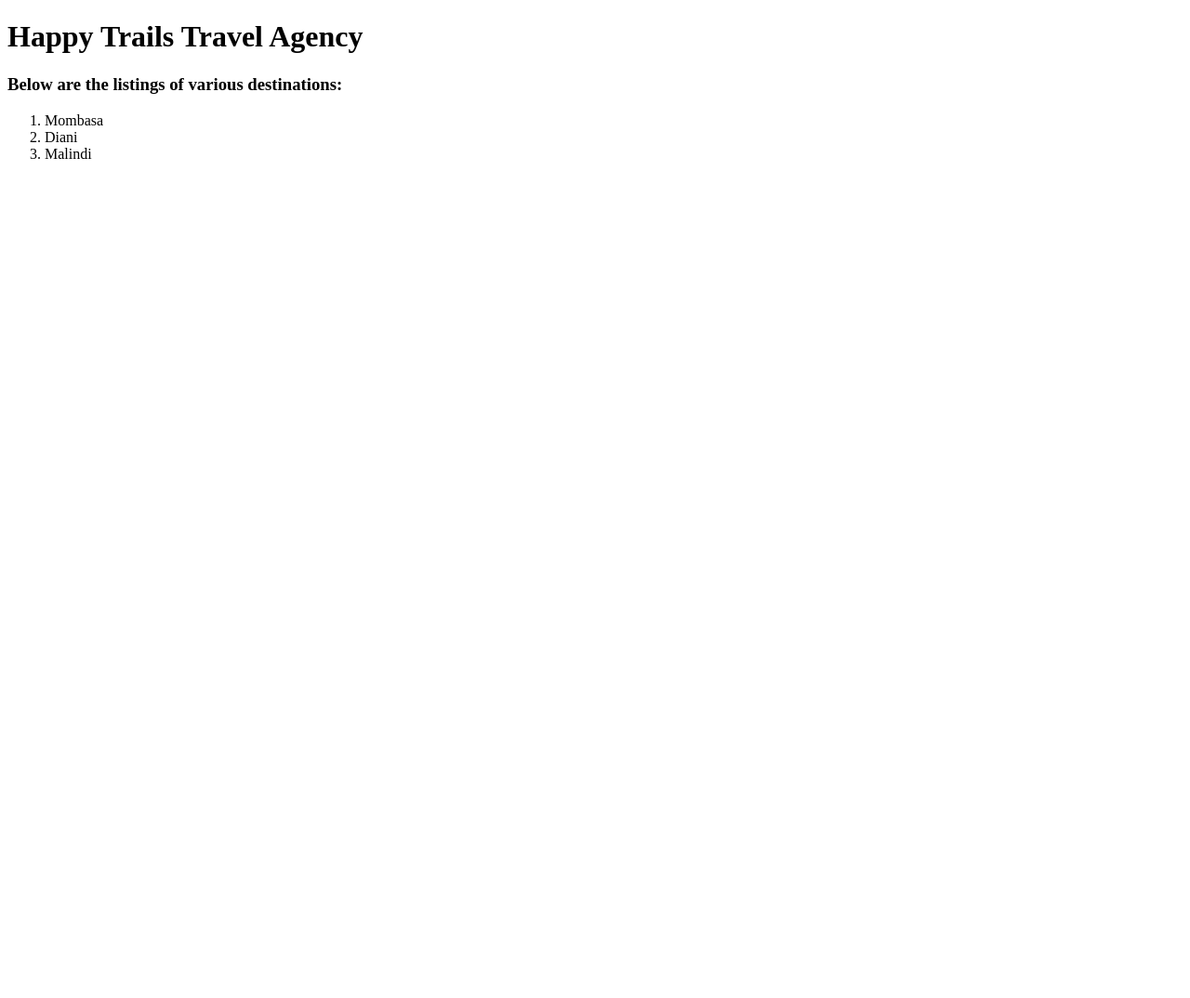
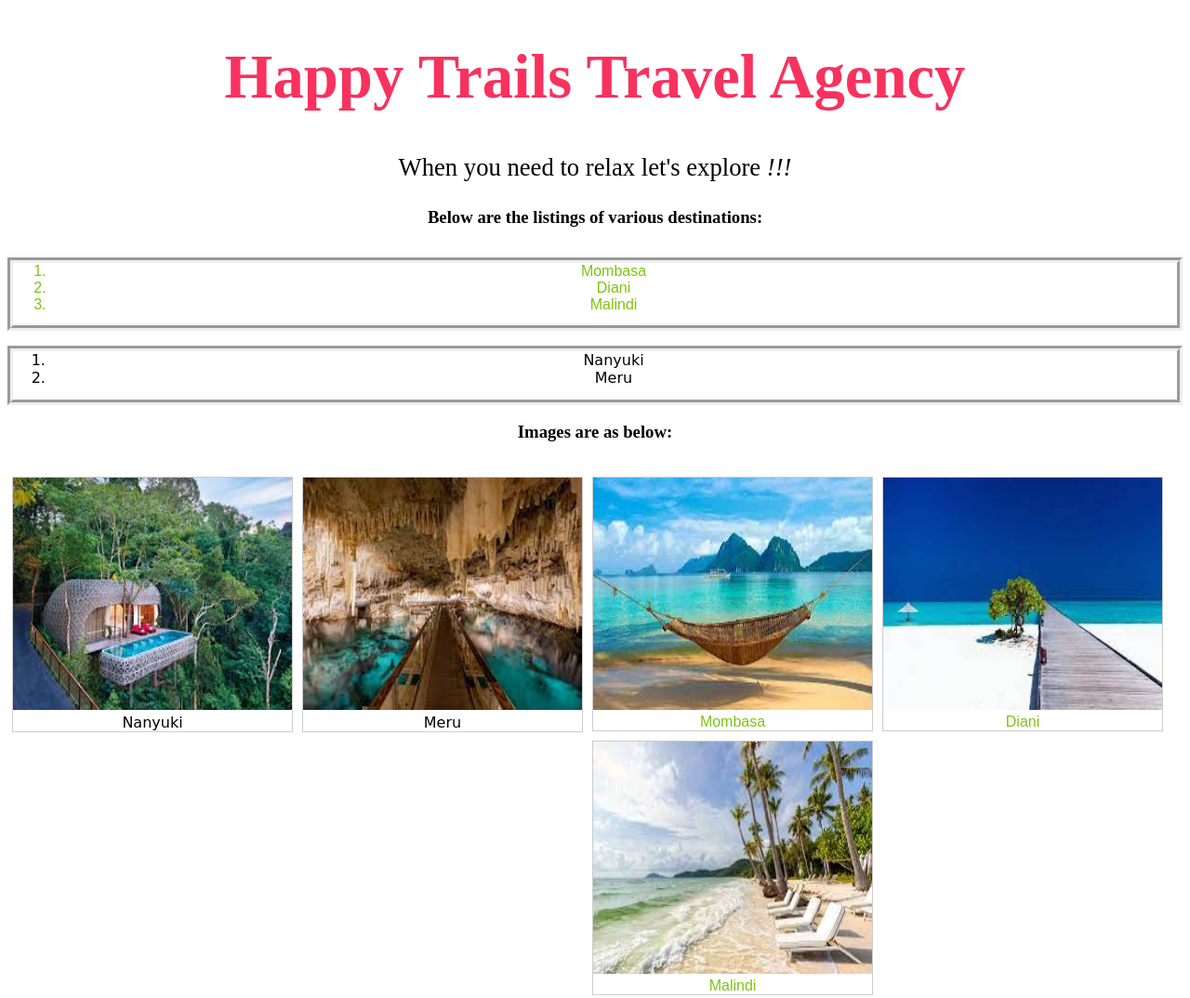
Before and after one commit to carotheuri/happy-trails-travel-agency, a plain HTML site: page index.html in a window 1280 px wide. Shown: the whole page at 93% size. Before the commit the page ends 800 px from the top, so only its background shows below. Drawn offline with Linux system fonts and the light colour scheme.

Commit message:
adding images to travel agency

```diff
--- a/css/styles.css
+++ b/css/styles.css
@@ -0,0 +1,41 @@
+.tropical{
+    font-family:fantasy;
+    color:#7dc410;
+    text-align: center;
+}
+h3{
+    text-align: center;
+    padding-bottom: 10pt;;
+}
+h1{
+    text-align: center;
+    color:#f7325e;
+    font-size: 50pt;
+}
+.popular{
+    font-family:cursive;
+    text-align: center;
+}
+p{
+    text-align: center;
+    font-size: 20pt;
+}
+ol{
+    border-style: groove;
+    text-align: center;
+    border-width: 5pt;
+    margin-top: 5pt;
+    padding-bottom: 10pt;
+}
+.imggallery{
+    margin: 5px;
+    border: 1px solid #ccc;
+    float: left;
+    width: 300px;
+    overflow: auto;
+}
+.imgdesc{
+    text-align: center;
+    font-family: Impact, Haettenschweiler, 'Arial Narrow Bold', sans-serif;
+    color: violet
+}
--- a/index.html
+++ b/index.html
@@ -4,16 +4,43 @@
         <meta charset="UTF-8">
         <meta http-equiv="X-UA-Compatible" content="IE=edge">
         <meta name="viewport" content="width=device-width, initial-scale=1.0">
+        <link rel="stylesheet" href="css/styles.css">
         <title>TrailsAgency</title>
     </head>
     <body>
         <h1>Happy Trails Travel Agency</h1>
+        <p>When you need to relax let's explore <em>!!!</em></p>
         <h3>Below are the listings of various destinations:</h3>
-        <ol>
+        <ol class="tropical">
             <li>Mombasa</li>
             <li>Diani</li>
             <li>Malindi</li>
         </ol>
+        <ol class="popular">
+            <li>Nanyuki</li>
+            <li>Meru</li>
+        </ol>
+        <h3>Images are as below: </h3>
+        <div class="imggallery">
+            <img src="images/popular1.jfif" alt="popular destination" width="300" height="250">
+            <div class="popular">Nanyuki</div>
+        </div>
+        <div class="imggallery">
+            <img src="images/popular2.jfif" alt="popular destination" width="300" height="250">
+            <div class="popular">Meru</div>
+        </div>
+        <div class="imggallery">
+            <img src="images/tropical1.jfif" alt="popular destination" width="300" height="250">
+            <div class="tropical">Mombasa</div>
+        </div>
+        <div class="imggallery">
+            <img src="images/tropical2.jfif" alt="popular destination" width="300" height="250">
+            <div class="tropical">Diani</div>
+        </div>
+        <div class="imggallery">
+            <img src="images/tropical3.jfif" alt="popular destination" width="300" height="250">
+            <div class="tropical">Malindi</div>
+        </div>
 
     </body>
 </html>
```
Also changed, not shown: images/popular1.jfif (added), images/popular2.jfif (added), images/tropical1.jfif (added), images/tropical2.jfif (added), images/tropical3.jfif (added).
